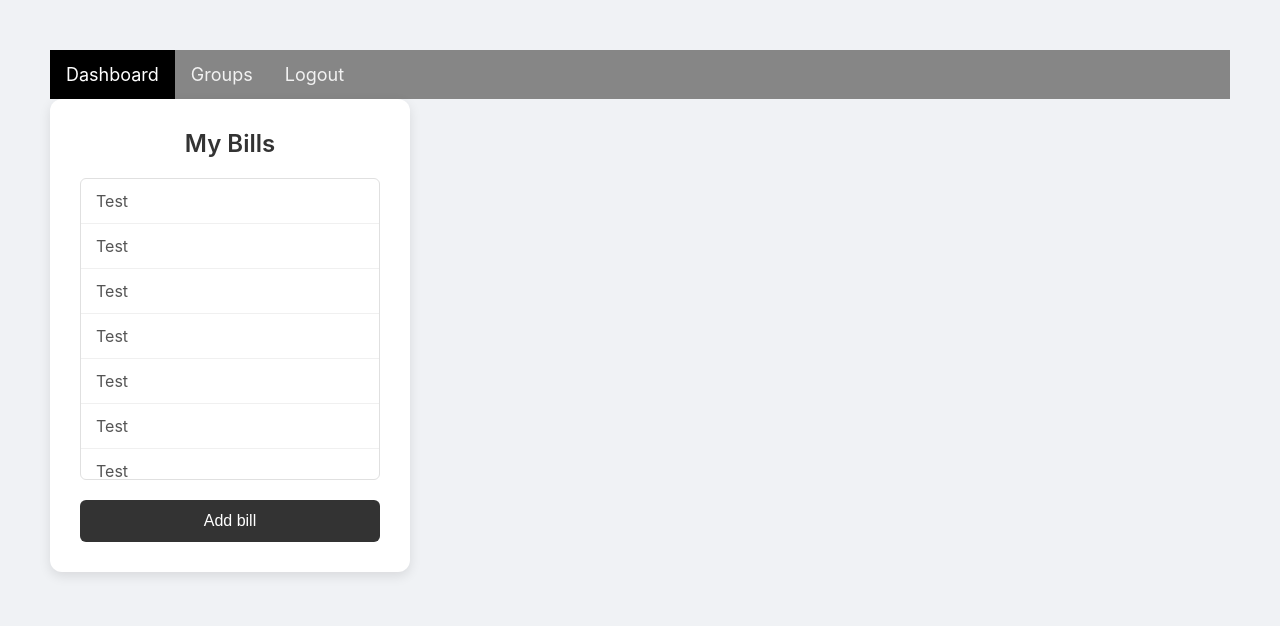
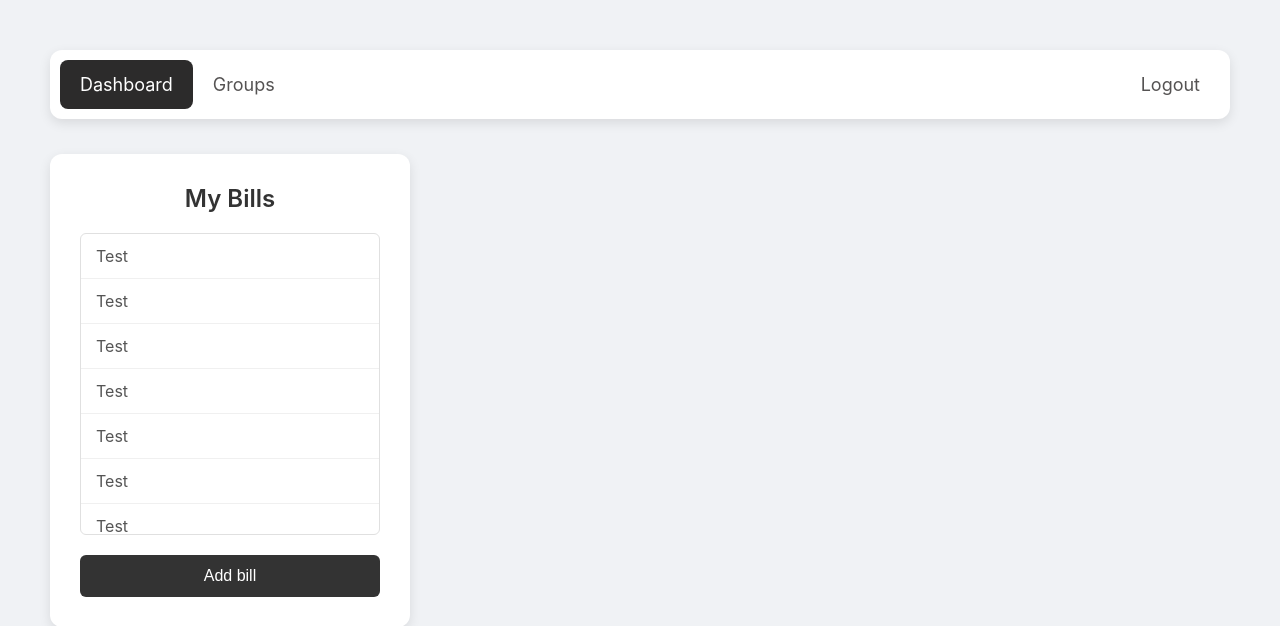
Before and after one commit to MiloGH-1/Bill-Splitter-Web-Application, a Flask app: page /dashboard in a window 1280 px wide. Shown: the top 626 px of the page. Run offline with Flask 3, Linux system fonts and the light colour scheme; a user stored in the database is signed in.

Commit message:
Fixed dashboard CSS by changing it to a flex display, adding smoother borders, and a bit of padding to make it look more modern.

```diff
--- a/static/dashboard.css
+++ b/static/dashboard.css
@@ -66,26 +66,37 @@ body {
 }
 
 .nav_bar {
-  background-color: #868686;
+  display: flex;
+  background-color: white;
   overflow: hidden;
+  border-radius: 12px;
+  box-shadow: 0 4px 12px rgba(0, 0, 0, 0.1);
+  margin-bottom: 35px;
+  padding: 10px;
 }
 
 .nav_bar a {
   float: left;
-  display: block;
-  color: #f2f2f2;
+  display: flex;
+  color: #555353;
   text-align: center;
-  padding: 14px 16px;
+  padding: 14px 20px;
   text-decoration: none;
   font-size: 18px;
+  border-radius: 8px;
+  transition: background-color 0.2s, color 0.2s;
+}
+
+.nav_bar a:last-child {
+    margin-left: auto;
 }
 
 .nav_bar a:hover {
-  background-color: #dddddd;
+  background-color: #bdbaba;
   color: black;
 }
 
 .nav_bar a.active {
-  background-color: #000000;
+  background-color: #2c2b2b;
   color: white;
 }
```
